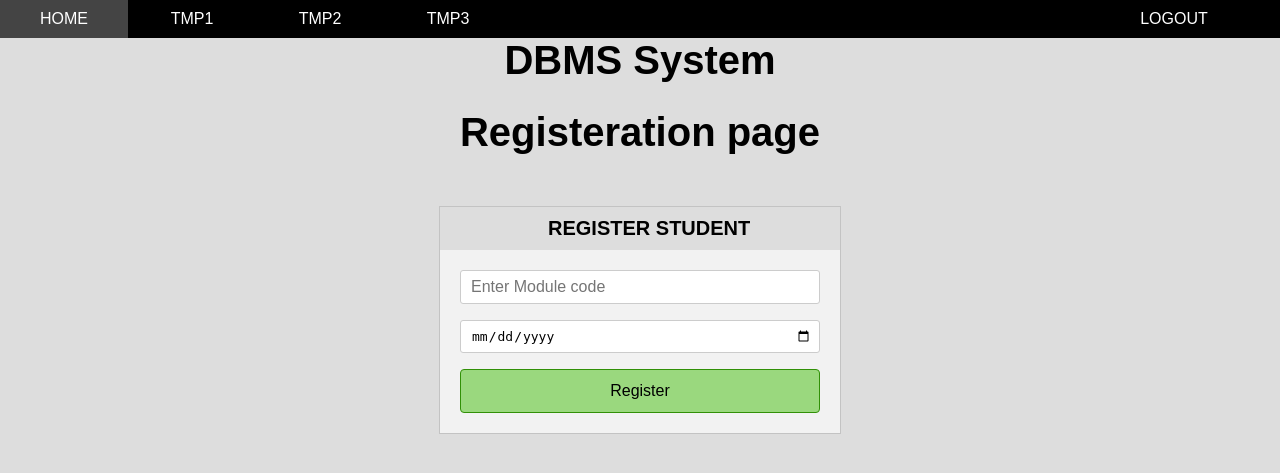
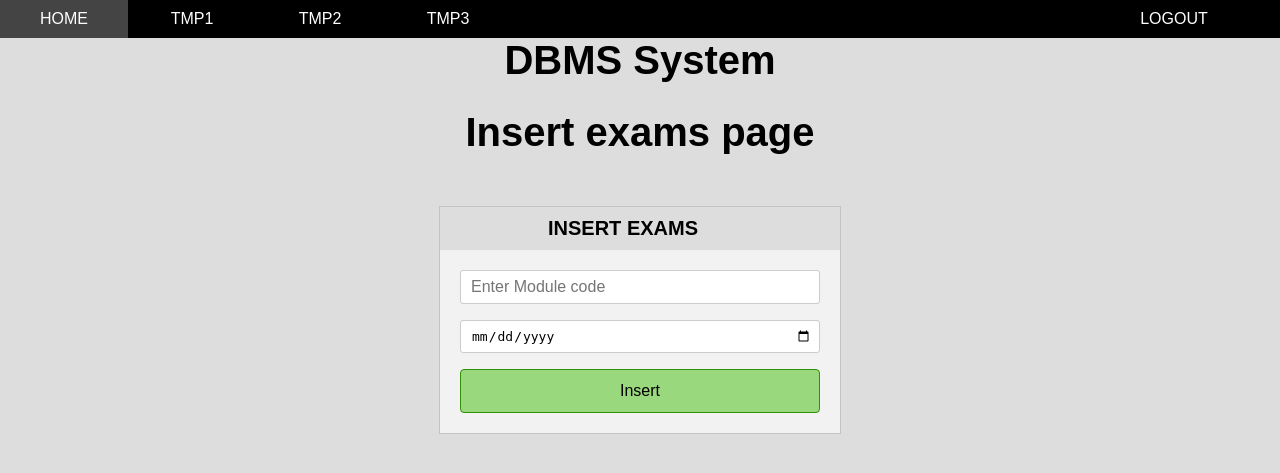
Before and after one commit to ppkavinda/dbms-assignment2, a PHP site: page /insert_exams.php in a window 1280 px wide. Shown: the top 473 px of the page. Run offline with PHP 8.4, Linux system fonts and the light colour scheme.

Commit message:
done i think starting version two.

```diff
--- a/admin.php
+++ b/admin.php
@@ -32,6 +32,7 @@ if (!isset($_SESSION["id"]) || !isset($_SESSION["level"])) {
          <a class="admin-link" href="while.php">Update module's lecturers</a>
          <a class="admin-link" href="search.php">Search Students</a>
          <a class="admin-link" href="search_staff.php">Search Staff</a>
+         <a class="admin-link" href="insert_module.php">Insert Module</a>
          <a class="admin-link" href="insert_results.php">Enter results</a>
          <a class="admin-link" href="insert_exams.php">Enter exam dates</a>
          <a class="admin-link" href="exams.php">Show exams</a>
--- a/insert_exams.php
+++ b/insert_exams.php
@@ -35,11 +35,11 @@ if(isset($_POST["submit"])){
          <li class="navli" id="logout"><a href="logout.php">logout</a></li>
      </ul>
      <h1>DBMS System</h1>
-     <h1>Registeration page</h1>
+     <h1>Insert exams page</h1>
      <div class="container-main">
          <div id="signup" class="tabcontent">
              <ul class="tab tabani">
-                 <li class="tabLi" ><a style="margin-left: 17%;" id="default" class="tablink" >Register Student</a></li>
+                 <li class="tabLi" ><a style="margin-left: 17%;" id="default" class="tablink" >insert exams</a></li>
              </ul>
              <form action="<?php echo $_SERVER['PHP_SELF'] ?>" method="post">
                  <p style="color: red; margin-left: 5%;">
@@ -53,7 +53,7 @@ if(isset($_POST["submit"])){
                      <label for="sign-fname">Date:</label>
                      <input type="date" name="date" id="sign-date" placeholder="Enter the Date" required>
                  </p>
-                 <input id="submit" type="submit" name="submit"value="Register">
+                 <input id="submit" type="submit" name="submit"value="Insert">
              </form>
          </div>
      </div>
--- a/insert_module.php
+++ b/insert_module.php
@@ -43,11 +43,11 @@ if(isset($_POST["submit"])){
          <li class="navli" id="logout"><a href="logout.php">logout</a></li>
      </ul>
      <h1>DBMS System</h1>
-     <h1>Registeration page</h1>
+     <h1>Insert Module page</h1>
      <div class="container-main">
          <div id="signup" class="tabcontent">
              <ul class="tab tabani">
-                 <li class="tabLi" ><a style="margin-left: 17%;" id="default" class="tablink" >Enter results</a></li>
+                 <li class="tabLi" ><a style="margin-left: 17%;" id="default" class="tablink" >Insert Module</a></li>
              </ul>
              <form action="<?php echo $_SERVER['PHP_SELF'] ?>" method="post">
                  <p style="color: green; margin-left: 5%;">
--- a/insert_results.php
+++ b/insert_results.php
@@ -40,7 +40,7 @@ if(isset($_POST["submit"])){
          <li class="navli" id="logout"><a href="logout.php">logout</a></li>
      </ul>
      <h1>DBMS System</h1>
-     <h1>Registeration page</h1>
+     <h1>Insert Result page</h1>
      <div class="container-main">
          <div id="signup" class="tabcontent">
              <ul class="tab tabani">
@@ -78,7 +78,7 @@ if(isset($_POST["submit"])){
                      <label for="sign-result">Result:</label>
                      <input type="text" name="result" id="sign-result" placeholder="Enter the grade" required>
                  </p>
-                 <input id="submit" type="submit" name="submit"value="Sign up" onclick="return validatePassword()">
+                 <input id="submit" type="submit" name="submit"value="Insert" onclick="return validatePassword()">
              </form>
          </div>
      </div>
--- a/staff.php
+++ b/staff.php
@@ -98,6 +98,7 @@ if(isset($_GET["l_id"])){
             <a class="admin-link" href="register_lecture.php">Registere Lecture</a>
             <a class="admin-link" href="while.php">Update module's lecturers</a>
             <a class="admin-link" href="search.php">Search Students</a>
+            <a class="admin-link" href="insert_module.php">Insert Module</a>
             <a class="admin-link" href="search_staff.php">Search Staff</a>
             <a class="admin-link" href="insert_results.php">Enter results</a>
             <a class="admin-link" href="insert_exams.php">Enter exam dates</a>
--- a/student.php
+++ b/student.php
@@ -100,6 +100,7 @@ if(isset($_GET["s_id"])){
             <a class="admin-link" href="while.php">Update module's lecturers</a>
             <a class="admin-link" href="search.php">Search Students</a>
             <a class="admin-link" href="search_staff.php">Search Staff</a>
+            <a class="admin-link" href="insert_module.php">Insert Module</a>
             <a class="admin-link" href="insert_results.php">Enter results</a>
             <a class="admin-link" href="insert_exams.php">Enter exam dates</a>
             <a class="admin-link" href="exams.php">Show exams</a>
```
